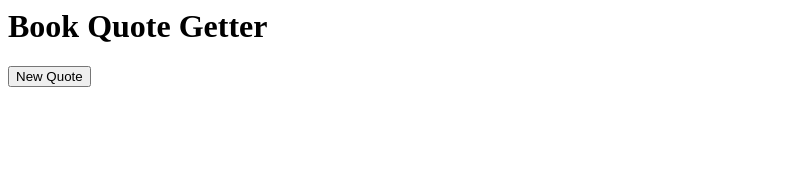
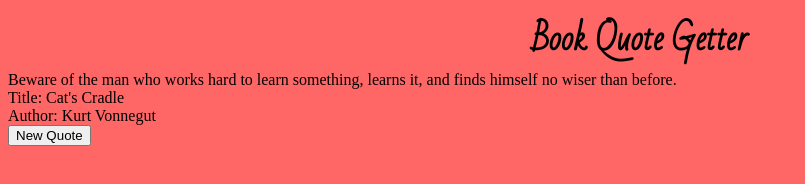
Before and after one commit to lifeinprism/fav-book-quotes, a plain HTML site: page index.html in a window 1280 px wide. Shown: the whole page, without its empty margins (0-805 px from the left). Drawn offline with Linux system fonts and the light colour scheme.

Commit message:
commented code, formatted heading, added quote onload

```diff
--- a/index.html
+++ b/index.html
@@ -2,10 +2,15 @@
   <head>
     <script src="src/quotegetter.js"></script>
     <script src="src/books.js"></script>
+    <link rel="stylesheet" type="text/css" href="lib/css/main.css">
+    <link href="https://fonts.googleapis.com/css?family=Bad+Script" rel="stylesheet">
+    <title>Book Quote Getter</title>
   </head>
   <body>
-    <h1>Book Quote Getter</h1>
-    <div id = "quoteDiv"></div>
+    <div id="titleBlock">
+      <h1>Book Quote Getter</h1>
+    </div>
+    <div id="quoteDiv"></div>
     <button id="quoteButton">New Quote</button>
   </body>
 </html>
--- /dev/null
+++ b/lib/css/main.css
@@ -0,0 +1,16 @@
+body {
+	background-color: #ff6666;
+}
+
+h1 {
+	font-family: 'Bad Script';
+	vertical-align: middle;
+	display: table-cell;
+}
+
+#titleBlock {
+	width: 500px;
+	text-align: center;
+	display: table;
+	margin: auto;
+}
--- a/src/books.js
+++ b/src/books.js
@@ -1,6 +1,6 @@
 var quotesAndAuthor = [
   {quote: 'Mr. and Mrs. Dursley, of number four Privet Drive, were proud to say that they were perfectly normal, thank you very much.', author: 'J.K. Rowling', title: 'Harry Potter and the Sorcerer\'s Stone'},
-  {quote: 'Never trust anything that can think for itself if you can’t see where it keeps its brain.', author: 'J.K. Rowling', title: 'Harry Potter and the Chamber of Secrets'},
+  {quote: 'Never trust anything that can think for itself if you can\'t see where it keeps its brain.', author: 'J.K. Rowling', title: 'Harry Potter and the Chamber of Secrets'},
   {quote: 'Beware of the man who works hard to learn something, learns it, and finds himself no wiser than before.', author: 'Kurt Vonnegut', title: 'Cat\'s Cradle'},
   {quote: 'I believe a strong woman may be stronger than a man, particularly if she happens to have love in her heart. I guess a loving woman is indestructible.', author: 'John Steinbeck', title: 'East of Eden'},
   {quote: 'Life was such a wheel that no man could stand upon it for long. And it always, at the end, came round to the same place again.', author: 'Stephen King', title: 'The Stand'}
--- a/src/quotegetter.js
+++ b/src/quotegetter.js
@@ -2,20 +2,19 @@ window.onload = function() {
 
   document.getElementById("quoteButton").onclick = function() {quotes()};
 
-  let bookAuthorTitle = function (object, index) {
-    return object.quote + '<br>' + 'from:' + object.title + '<br>' + 'by: ' + object.author;
+  //creates and formats a string with the book's quote, title and author
+  let bookAuthorTitle = (object, index) => {
+    return object.quote + '<br>' + 'Title: ' + object.title + '<br>' + 'Author: ' + object.author;
   }
 
-  let quotes = function quoteGetter() {
+  //onclick, randomly choose book and outputs to quoteDiv
+  let quotes = () => {
   	let randBook = Math.floor(Math.random() * quotesAndAuthor.length);
-  	console.log(randBook);
   	document.getElementById("quoteDiv").innerHTML = quotesAndAuthor.map(bookAuthorTitle)[randBook];
 
   }
 
+  //automatically displays a random quote onload
+  quotes();
+
 };
-
-
-
-//  used to print the book quote to the screen
-// 	document.getElementById("quoteDiv").innerHTML = quotesAndAuthor[randomBook].quote;
```
